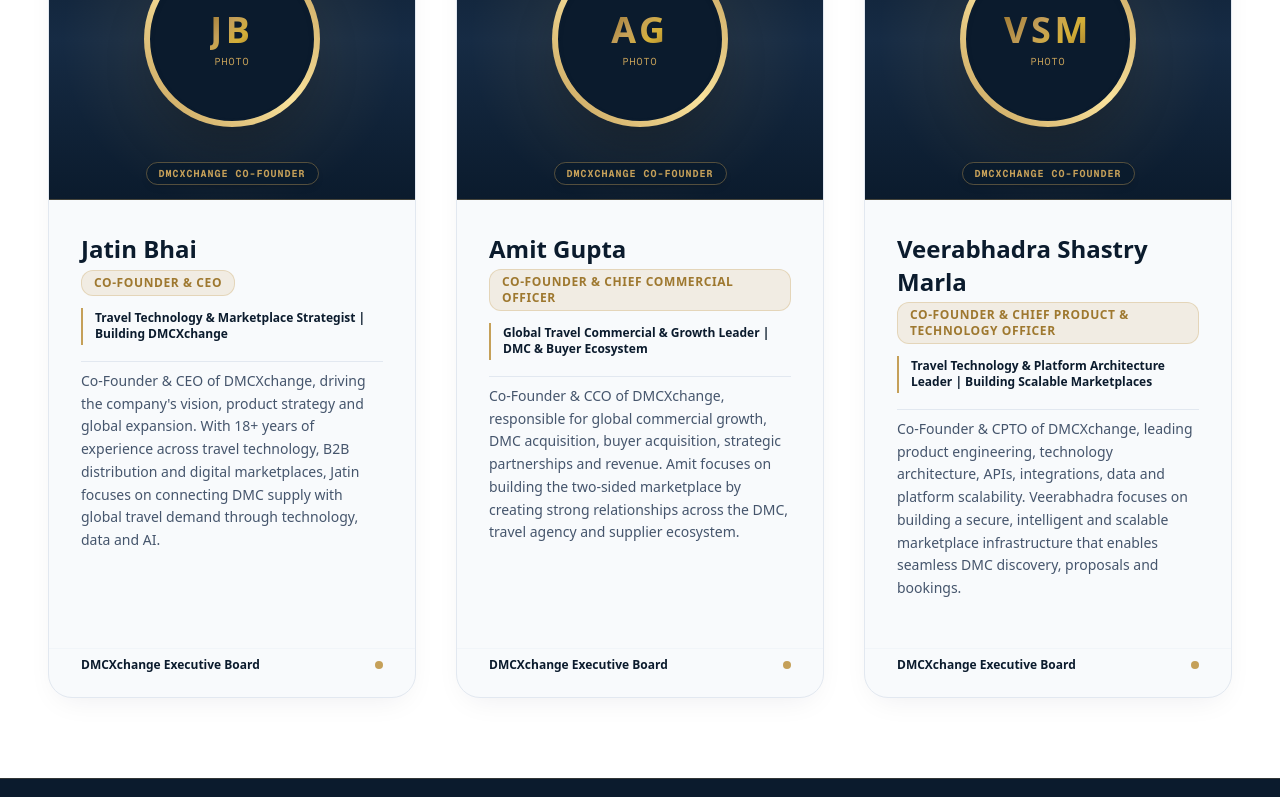
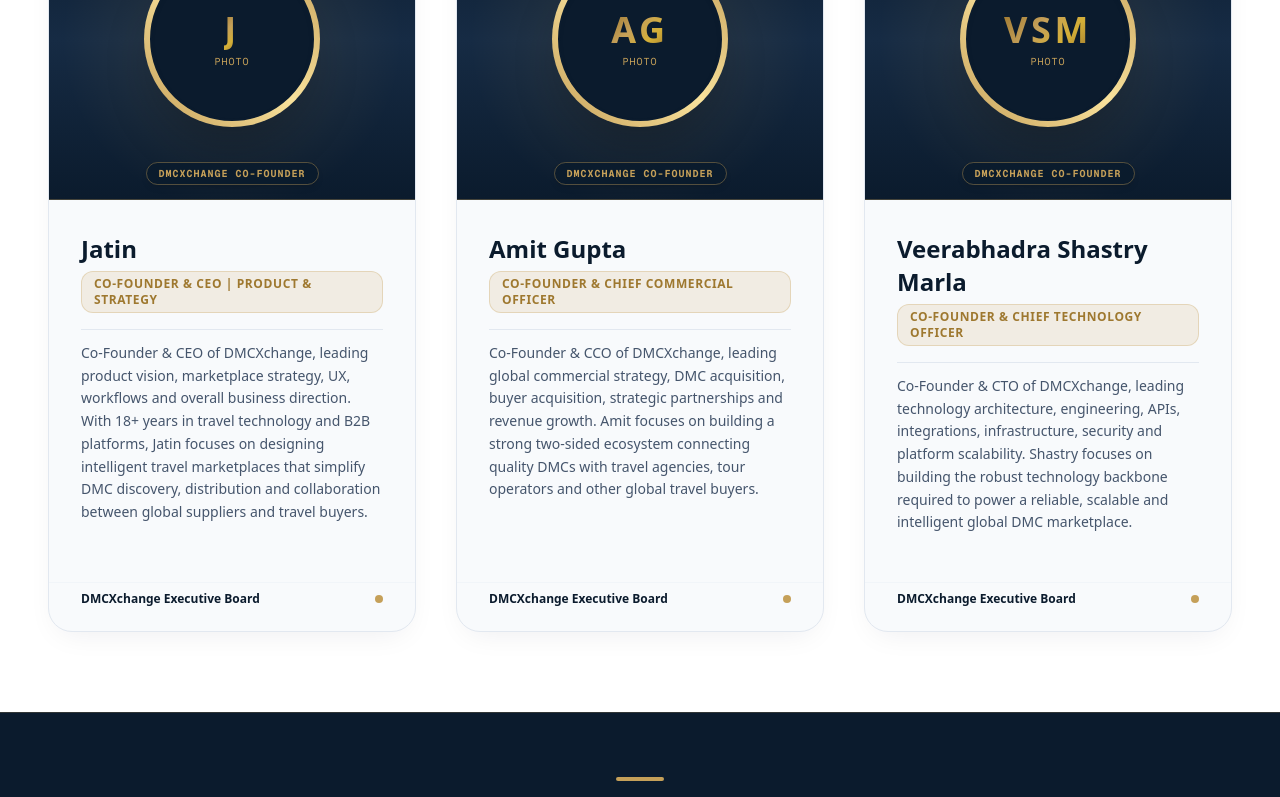
Before and after one commit to jatin1978-jb/dmchub, a Next.js app: page /team in a window 1280 px wide. Shown: the part 664-1461 px from the top of the page. Built offline with nearby package versions, Linux system fonts and the light colour scheme.

Commit message:
update-our-team-page-founder-bios-and-titles

```diff
--- a/src/app/team/page.tsx
+++ b/src/app/team/page.tsx
@@ -21,27 +21,24 @@
 
   const teamMembers = [
     {
-      name: "Jatin Bhai",
-      role: "Co-Founder & CEO",
-      tagline: "Travel Technology & Marketplace Strategist | Building DMCXchange",
-      initials: "JB",
-      bio: "Co-Founder & CEO of DMCXchange, driving the company's vision, product strategy and global expansion. With 18+ years of experience across travel technology, B2B distribution and digital marketplaces, Jatin focuses on connecting DMC supply with global travel demand through technology, data and AI.",
+      name: "Jatin",
+      role: "Co-Founder & CEO | Product & Strategy",
+      initials: "J",
+      bio: "Co-Founder & CEO of DMCXchange, leading product vision, marketplace strategy, UX, workflows and overall business direction. With 18+ years in travel technology and B2B platforms, Jatin focuses on designing intelligent travel marketplaces that simplify DMC discovery, distribution and collaboration between global suppliers and travel buyers.",
       gradient: "from-[#0B1B2D] via-[#162B44] to-[#1E3A5F]"
     },
     {
       name: "Amit Gupta",
       role: "Co-Founder & Chief Commercial Officer",
-      tagline: "Global Travel Commercial & Growth Leader | DMC & Buyer Ecosystem",
       initials: "AG",
-      bio: "Co-Founder & CCO of DMCXchange, responsible for global commercial growth, DMC acquisition, buyer acquisition, strategic partnerships and revenue. Amit focuses on building the two-sided marketplace by creating strong relationships across the DMC, travel agency and supplier ecosystem.",
+      bio: "Co-Founder & CCO of DMCXchange, leading global commercial strategy, DMC acquisition, buyer acquisition, strategic partnerships and revenue growth. Amit focuses on building a strong two-sided ecosystem connecting quality DMCs with travel agencies, tour operators and other global travel buyers.",
       gradient: "from-[#0B1B2D] via-[#162B44] to-[#2A4D7A]"
     },
     {
       name: "Veerabhadra Shastry Marla",
-      role: "Co-Founder & Chief Product & Technology Officer",
-      tagline: "Travel Technology & Platform Architecture Leader | Building Scalable Marketplaces",
+      role: "Co-Founder & Chief Technology Officer",
       initials: "VSM",
-      bio: "Co-Founder & CPTO of DMCXchange, leading product engineering, technology architecture, APIs, integrations, data and platform scalability. Veerabhadra focuses on building a secure, intelligent and scalable marketplace infrastructure that enables seamless DMC discovery, proposals and bookings.",
+      bio: "Co-Founder & CTO of DMCXchange, leading technology architecture, engineering, APIs, integrations, infrastructure, security and platform scalability. Shastry focuses on building the robust technology backbone required to power a reliable, scalable and intelligent global DMC marketplace.",
       gradient: "from-[#0B1B2D] via-[#162B44] to-[#14283E]"
     }
   ];
@@ -180,18 +177,15 @@
                       {/* Content Body */}
                       <div className="p-6 sm:p-8 space-y-4">
                         <div>
-                          <h3 className="text-2xl font-bold font-serif text-[#0B1B2D] mb-1 leading-snug">
+                          <h3 className="text-2xl font-bold font-serif text-[#0B1B2D] mb-1.5 leading-snug">
                             {member.name}
                           </h3>
-                          <div className="text-xs font-bold uppercase tracking-wider text-[#9E782F] bg-[#C5A059]/15 px-3 py-1 rounded-lg border border-[#C5A059]/30 inline-block mb-3">
+                          <div className="text-xs font-bold uppercase tracking-wider text-[#9E782F] bg-[#C5A059]/15 px-3 py-1 rounded-lg border border-[#C5A059]/30 inline-block">
                             {member.role}
-                          </div>
-                          <div className="text-xs font-semibold text-[#0B1B2D] leading-snug border-l-2 border-[#C5A059] pl-3 py-0.5">
-                            {member.tagline}
                           </div>
                         </div>
 
-                        <p className="text-xs sm:text-sm text-slate-600 leading-relaxed pt-2 border-t border-slate-200">
+                        <p className="text-xs sm:text-sm text-slate-600 leading-relaxed pt-3 border-t border-slate-200">
                           {member.bio}
                         </p>
                       </div>
```
Also changed, not shown: 1 other file (tests, documents, lock files or other folders).
